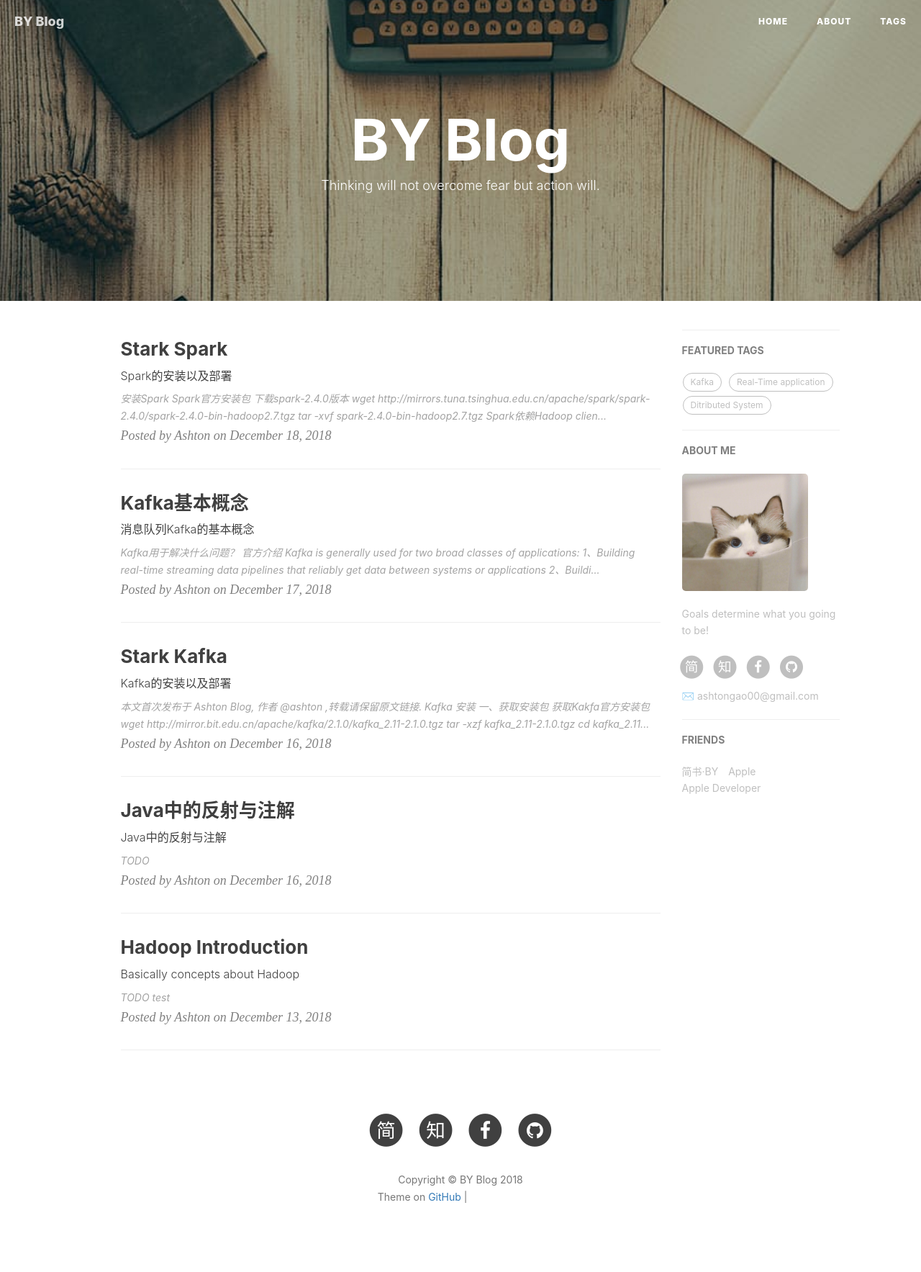
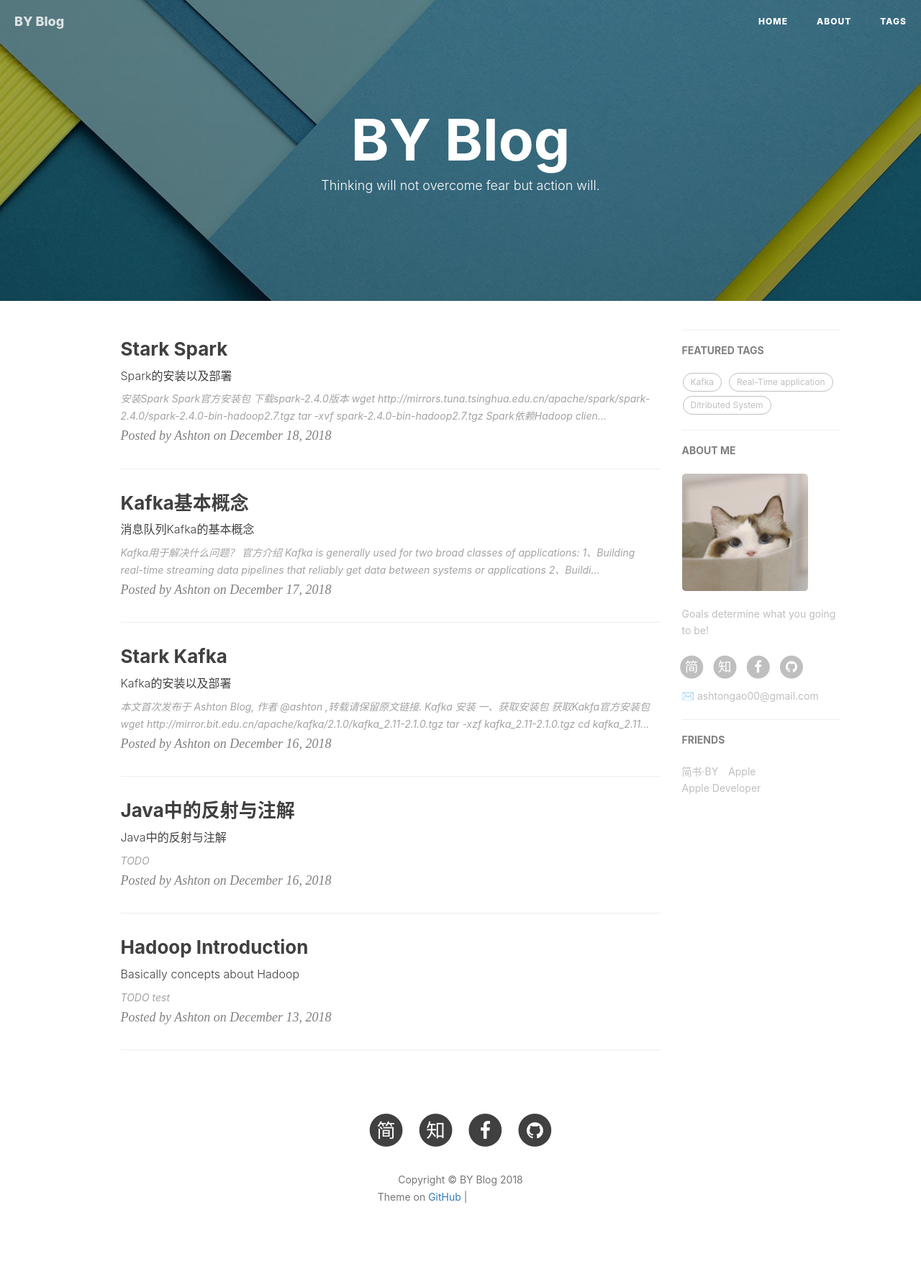
Before and after one commit to ashtongao/ashtongao.github.io, a Jekyll site: the page built from index.html, in a window 1280 px wide. Shown: the whole page at 72% size. Built offline with Jekyll 4.4.1, drawn with Linux system fonts in a browser that asks for light colours; nearby versions of some CDN libraries; the list of posts is cut into pages by our own code; comment, search, counter and statistics services are not loaded; grey boxes are pictures that could not be loaded.

Commit message:
feat: 🎸 modify

```diff
--- a/_config.yml
+++ b/_config.yml
@@ -1,7 +1,7 @@
 # Site settings
 title: BY Blog
 SEOTitle: ashtongao的博客 | BY Blog
-header-img: img/post-bg-desk.jpg
+header-img: img/tag-bg-o.jpg
 email: ashtongao00@gmail.com
 description: "Every failure is leading towards success."
 keyword: "BY, BY Blog, ashtongao的博客"
```
